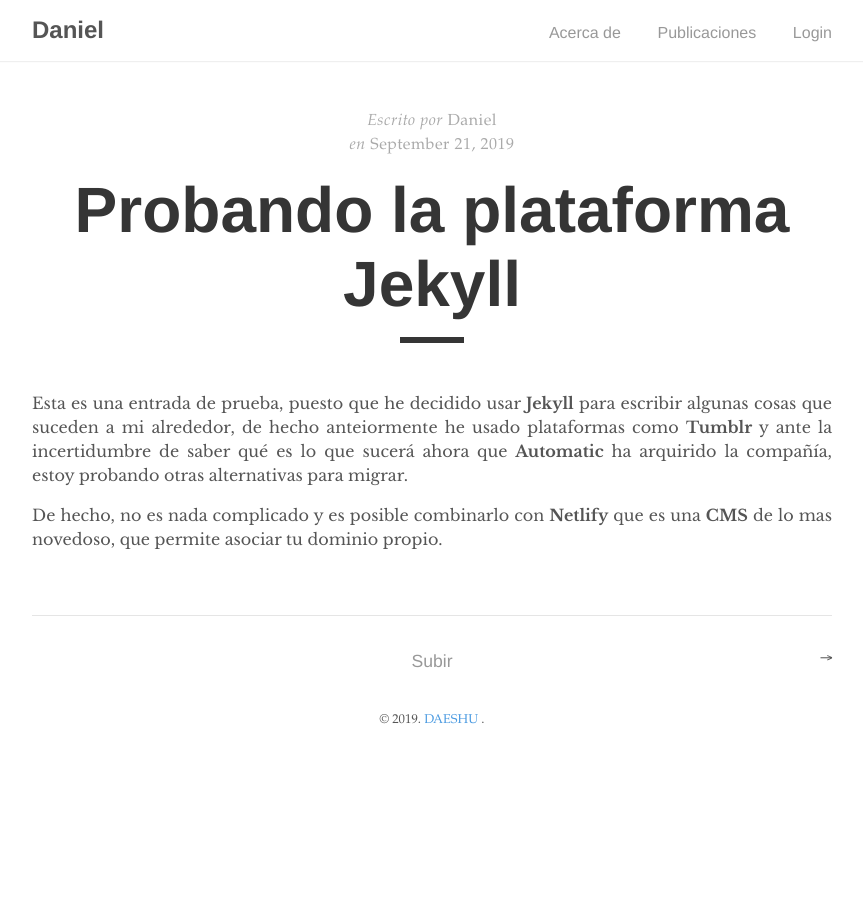
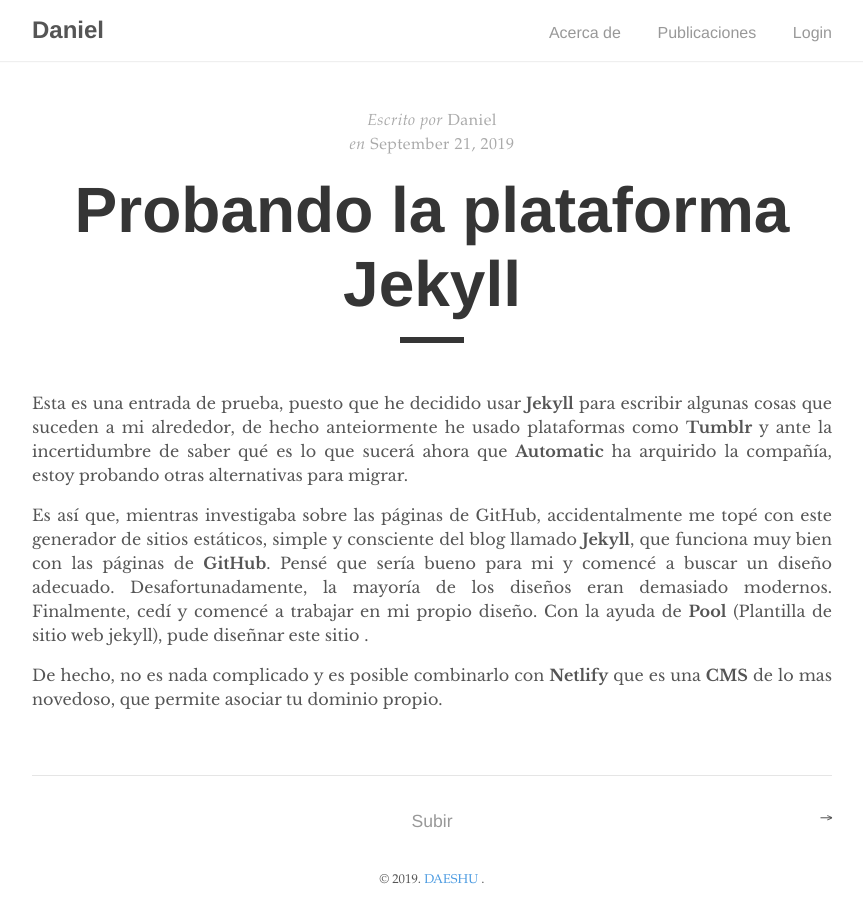
Before and after one commit to daeshu/tl, a Jekyll site: the page built from _posts/2019-09-21-probando-la-plataforma-jekyll.md, in a window 1280 px wide. Shown: the whole page, without its empty margins (208-1071 px from the left). Built offline with Jekyll 4.4.1, drawn with Linux system fonts in a browser that asks for light colours; before the commit the page ends 900 px from its top, so only the background shows below that.

Commit message:
Update 2019-09-21-probando-la-plataforma-jekyll.md

```diff
--- a/_posts/2019-09-21-probando-la-plataforma-jekyll.md
+++ b/_posts/2019-09-21-probando-la-plataforma-jekyll.md
@@ -6,4 +6,6 @@ author: "Daniel"
 
 Esta es una entrada de prueba, puesto que he decidido usar **Jekyll** para escribir algunas cosas que suceden a mi alrededor, de hecho anteiormente he usado plataformas como **Tumblr** y ante la incertidumbre de saber qué es lo que sucerá ahora que **Automatic** ha arquirido la compañía, estoy probando otras alternativas para migrar.
 
+Es así que, mientras investigaba sobre las páginas de GitHub, accidentalmente me topé con este generador de sitios estáticos, simple y consciente del blog llamado **Jekyll**, que funciona muy bien con las páginas de **GitHub**. Pensé que sería bueno para mi y comencé a buscar un diseño adecuado. Desafortunadamente, la mayoría de los diseños eran demasiado modernos. Finalmente, cedí y comencé a trabajar en mi propio diseño. Con la ayuda de **Pool** (Plantilla de sitio web jekyll), pude diseñnar este sitio .
+
 De hecho, no es nada complicado y es posible combinarlo con **Netlify** que es una **CMS** de lo mas novedoso, que permite asociar tu dominio propio.
```
